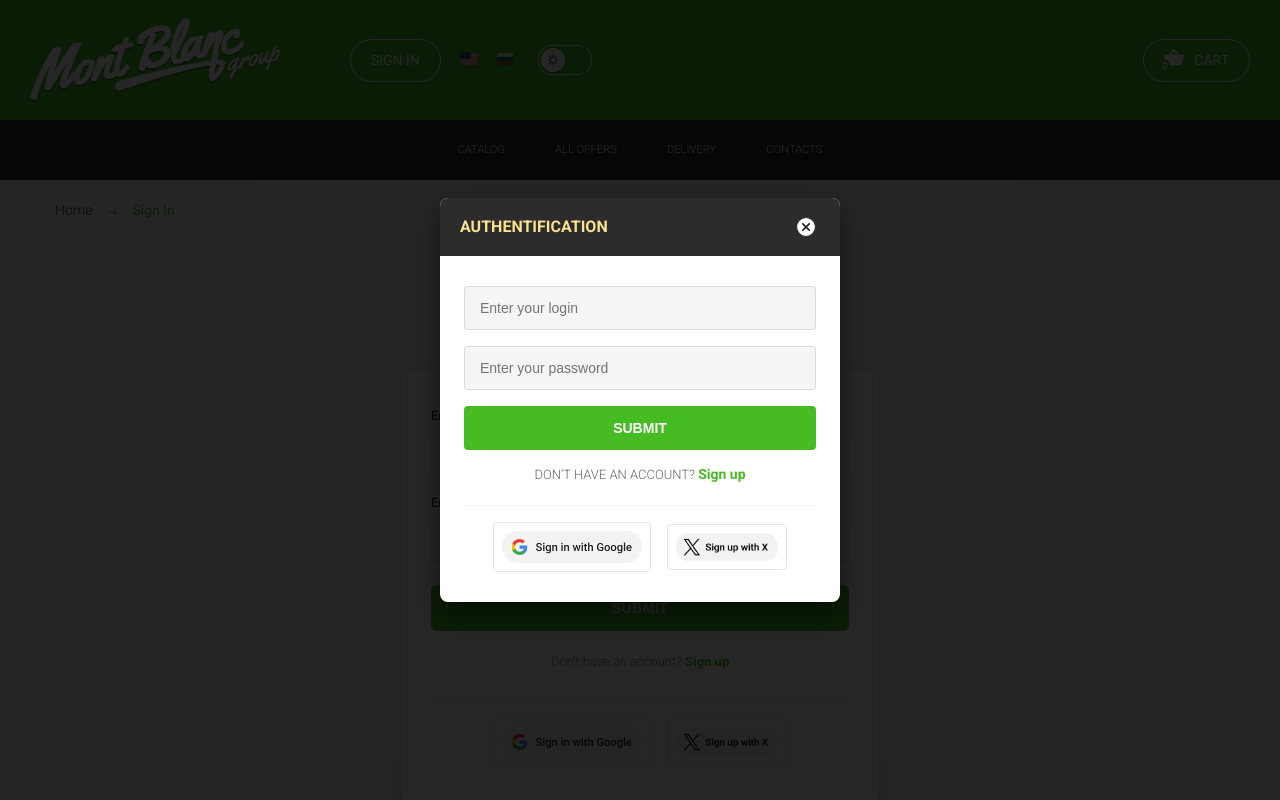
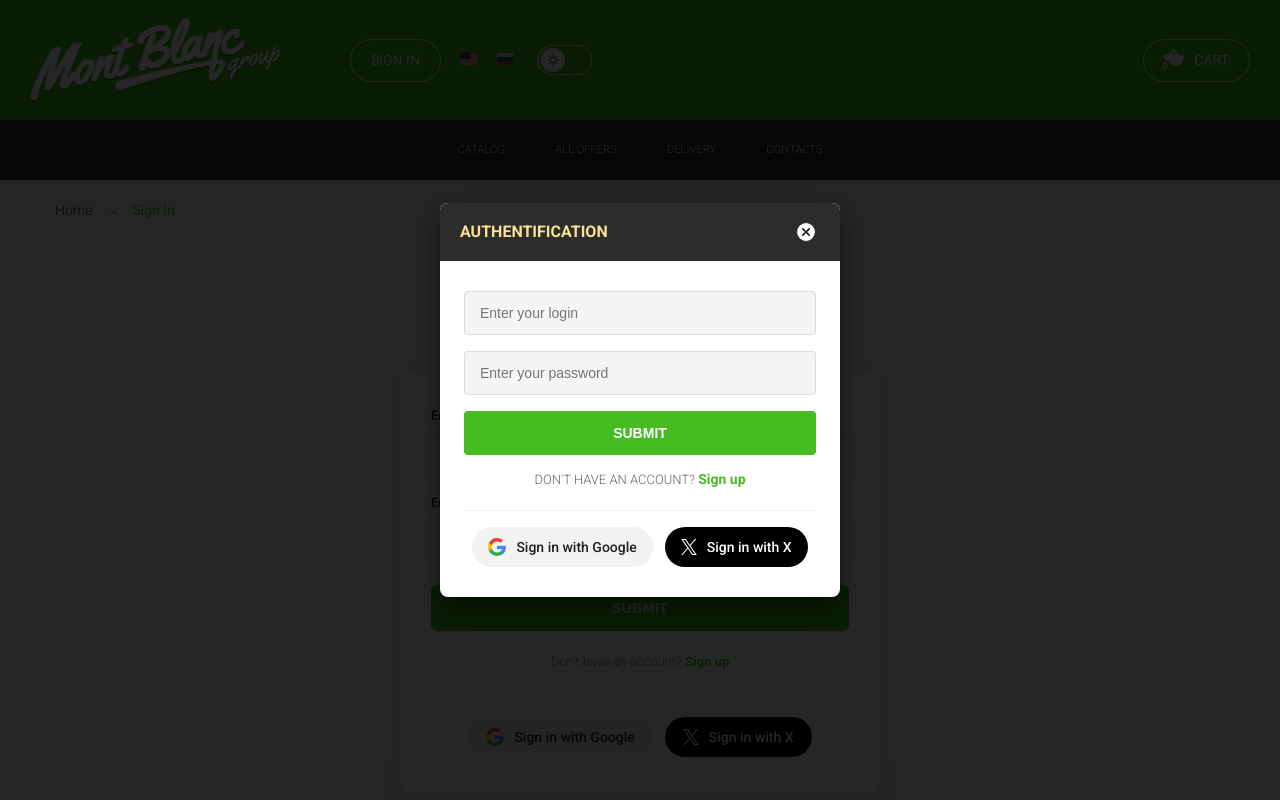
Before and after one commit to erythroai-droid/Montblanc, a Next.js app in the folder frontend/: page /sign-in in a window 1280 px wide. Both pictures are taken after a click on the button "SIGN IN". Shown: the top 800 px of the page. Built offline with nearby package versions, Linux system fonts and the light colour scheme; no server answers.

Commit message:
style(auth): standard google and x buttons without border and hover shadows

```diff
--- a/frontend/src/components/ModalOverlay/ModalOverlay.jsx
+++ b/frontend/src/components/ModalOverlay/ModalOverlay.jsx
@@ -106,25 +106,26 @@ const ModalOverlay = ({ isOverlayOpen, onCloseOverlay }) => {
 							<div className={styles.oauthButtons}>
 								<a
 									href="/oauth2/authorization/google"
-									className={styles.oauthBtn}
+									className={styles.googleBtn}
 									aria-label="Sign in with Google"
 								>
-									<img
-										src="/images/signin-assets/google_signin.svg"
-										alt="Sign in with Google"
-										className={styles.oauthImg}
-									/>
+									<svg className={styles.oauthIcon} viewBox="0 0 24 24" width="18" height="18" aria-hidden="true">
+										<path fill="#4285F4" d="M23.745 12.27c0-.7-.06-1.4-.19-2.07H12v4.51h6.6c-.29 1.52-1.14 2.82-2.4 3.68v3.05h3.88c2.27-2.09 3.665-5.17 3.665-9.17Z"/>
+										<path fill="#34A853" d="M12 24c3.24 0 5.95-1.08 7.93-2.91l-3.88-3.05c-1.08.72-2.45 1.16-4.05 1.16-3.12 0-5.77-2.1-6.72-4.93H1.25v3.15C3.26 21.36 7.33 24 12 24Z"/>
+										<path fill="#FBBC05" d="M5.28 14.27c-.25-.72-.38-1.49-.38-2.27s.13-1.55.38-2.27V6.58H1.25C.45 8.18 0 9.98 0 12s.45 3.82 1.25 5.42l4.03-3.15Z"/>
+										<path fill="#EA4335" d="M12 4.75c1.77 0 3.35.61 4.6 1.8l3.42-3.42C17.95 1.19 15.24 0 12 0 7.33 0 3.26 2.64 1.25 6.58l4.03 3.15c.95-2.83 3.6-4.98 6.72-4.98Z"/>
+									</svg>
+									<span>{intl.formatMessage({ id: "sign_in_with_google", defaultMessage: "Sign in with Google" })}</span>
 								</a>
 								<a
 									href="/oauth2/authorization/twitter"
-									className={`${styles.oauthBtn} ${styles.oauthXBtn}`}
+									className={styles.xBtn}
 									aria-label="Sign in with X"
 								>
-									<img
-										src="/images/x-logo/web_neutral_X.png"
-										alt="Sign in with X"
-										className={`${styles.oauthImg} ${styles.oauthXImg}`}
-									/>
+									<svg className={styles.oauthIcon} viewBox="0 0 1200 1227" width="16" height="16" fill="currentColor" aria-hidden="true">
+										<path d="M714.163 519.284L1160.89 0H1055.03L667.137 450.887L357.328 0H0L468.492 681.821L0 1226.37H105.866L515.491 750.218L842.672 1226.37H1200L714.137 519.284H714.163ZM569.165 687.828L521.697 619.934L144.011 79.6944H306.615L611.412 515.685L658.88 583.579L1055.08 1150.3H892.476L569.165 687.854V687.828Z"/>
+									</svg>
+									<span>{intl.formatMessage({ id: "sign_in_with_x", defaultMessage: "Sign in with X" })}</span>
 								</a>
 							</div>
 						</div>
--- a/frontend/src/components/ModalOverlay/ModalOverlay.module.scss
+++ b/frontend/src/components/ModalOverlay/ModalOverlay.module.scss
@@ -126,37 +126,81 @@
 
   .oauthButtons {
     display: flex;
-    gap: 16px;
+    gap: 12px;
     justify-content: center;
     align-items: center;
+    flex-wrap: wrap;
   }
 
-  .oauthBtn {
-    display: flex;
+  .googleBtn,
+  .xBtn {
+    display: inline-flex;
     align-items: center;
     justify-content: center;
+    gap: 10px;
+    height: 40px;
+    padding: 0 16px;
+    border-radius: 20px;
+    font-size: 14px;
+    font-weight: 500;
+    line-height: 1;
     text-decoration: none;
-    box-sizing: border-box;
-    padding: 8px;
-    border-radius: 4px;
-    background: #ffffff;
-    border: 1px solid rgba(0, 0, 0, 0.1);
-    transition: opacity 0.2s, box-shadow 0.2s;
+    border: none;
+    box-shadow: none;
+    outline: none;
+    cursor: pointer;
+    transition: background-color 0.2s ease, opacity 0.2s ease;
+    user-select: none;
+    white-space: nowrap;
 
     &:hover {
-      opacity: 0.9;
-      box-shadow: 0 2px 8px rgba(0, 0, 0, 0.1);
+      box-shadow: none;
     }
   }
 
-  .oauthImg {
-    display: block;
-    height: 32px;
-    width: auto;
-    vertical-align: middle;
+  .googleBtn {
+    background-color: #f2f2f2;
+    color: #1f1f1f;
+
+    &:hover {
+      background-color: #e5e5e5;
+    }
+
+    &:active {
+      background-color: #dcdcdc;
+    }
   }
 
-  .oauthXImg {
-    height: 28px;
+  .xBtn {
+    background-color: #000000;
+    color: #ffffff;
+
+    &:hover {
+      background-color: #222222;
+    }
+
+    &:active {
+      background-color: #333333;
+    }
+  }
+
+  .oauthIcon {
+    display: block;
+    flex-shrink: 0;
   }
 }
+
+:global(html[data-theme="dark"]) {
+  .xBtn {
+    background-color: #ffffff;
+    color: #000000;
+
+    &:hover {
+      background-color: #e5e5e5;
+    }
+
+    &:active {
+      background-color: #dcdcdc;
+    }
+  }
+}
--- a/frontend/src/components/SignInContainer/AuthContainer.module.scss
+++ b/frontend/src/components/SignInContainer/AuthContainer.module.scss
@@ -145,37 +145,81 @@
 
   .oauthButtons {
     display: flex;
-    gap: 16px;
+    gap: 12px;
     justify-content: center;
     align-items: center;
+    flex-wrap: wrap;
   }
 
-  .oauthBtn {
-    display: flex;
+  .googleBtn,
+  .xBtn {
+    display: inline-flex;
     align-items: center;
     justify-content: center;
+    gap: 10px;
+    height: 40px;
+    padding: 0 18px;
+    border-radius: 20px;
+    font-size: 14px;
+    font-weight: 500;
+    line-height: 1;
     text-decoration: none;
-    box-sizing: border-box;
-    padding: 8px;
-    border-radius: 4px;
-    background: var(--app-surface, #ffffff);
-    border: 1px solid rgba(0, 0, 0, 0.1);
-    transition: opacity 0.2s, box-shadow 0.2s;
+    border: none;
+    box-shadow: none;
+    outline: none;
+    cursor: pointer;
+    transition: background-color 0.2s ease, opacity 0.2s ease;
+    user-select: none;
+    white-space: nowrap;
 
     &:hover {
-      opacity: 0.9;
-      box-shadow: 0 2px 8px rgba(0, 0, 0, 0.1);
+      box-shadow: none;
     }
   }
 
-  .oauthImg {
-    display: block;
-    height: 32px;
-    width: auto;
-    vertical-align: middle;
+  .googleBtn {
+    background-color: #f2f2f2;
+    color: #1f1f1f;
+
+    &:hover {
+      background-color: #e5e5e5;
+    }
+
+    &:active {
+      background-color: #dcdcdc;
+    }
   }
 
-  .oauthXImg {
-    height: 28px;
+  .xBtn {
+    background-color: #000000;
+    color: #ffffff;
+
+    &:hover {
+      background-color: #222222;
+    }
+
+    &:active {
+      background-color: #333333;
+    }
+  }
+
+  .oauthIcon {
+    display: block;
+    flex-shrink: 0;
   }
 }
+
+:global(html[data-theme="dark"]) {
+  .xBtn {
+    background-color: #ffffff;
+    color: #000000;
+
+    &:hover {
+      background-color: #e5e5e5;
+    }
+
+    &:active {
+      background-color: #dcdcdc;
+    }
+  }
+}
--- a/frontend/src/components/SignInContainer/SignInContainer.jsx
+++ b/frontend/src/components/SignInContainer/SignInContainer.jsx
@@ -124,25 +124,26 @@ const SignInContainer = () => {
 					<div className={styles.oauthButtons}>
 						<a
 							href="/oauth2/authorization/google"
-							className={styles.oauthBtn}
+							className={styles.googleBtn}
 							aria-label="Sign in with Google"
 						>
-							<img
-								src="/images/signin-assets/google_signin.svg"
-								alt="Sign in with Google"
-								className={styles.oauthImg}
-							/>
+							<svg className={styles.oauthIcon} viewBox="0 0 24 24" width="18" height="18" aria-hidden="true">
+								<path fill="#4285F4" d="M23.745 12.27c0-.7-.06-1.4-.19-2.07H12v4.51h6.6c-.29 1.52-1.14 2.82-2.4 3.68v3.05h3.88c2.27-2.09 3.665-5.17 3.665-9.17Z"/>
+								<path fill="#34A853" d="M12 24c3.24 0 5.95-1.08 7.93-2.91l-3.88-3.05c-1.08.72-2.45 1.16-4.05 1.16-3.12 0-5.77-2.1-6.72-4.93H1.25v3.15C3.26 21.36 7.33 24 12 24Z"/>
+								<path fill="#FBBC05" d="M5.28 14.27c-.25-.72-.38-1.49-.38-2.27s.13-1.55.38-2.27V6.58H1.25C.45 8.18 0 9.98 0 12s.45 3.82 1.25 5.42l4.03-3.15Z"/>
+								<path fill="#EA4335" d="M12 4.75c1.77 0 3.35.61 4.6 1.8l3.42-3.42C17.95 1.19 15.24 0 12 0 7.33 0 3.26 2.64 1.25 6.58l4.03 3.15c.95-2.83 3.6-4.98 6.72-4.98Z"/>
+							</svg>
+							<span>{intl.formatMessage({ id: "sign_in_with_google", defaultMessage: "Sign in with Google" })}</span>
 						</a>
 						<a
 							href="/oauth2/authorization/twitter"
-							className={`${styles.oauthBtn} ${styles.oauthXBtn}`}
+							className={styles.xBtn}
 							aria-label="Sign in with X"
 						>
-							<img
-								src="/images/x-logo/web_neutral_X.png"
-								alt="Sign in with X"
-								className={`${styles.oauthImg} ${styles.oauthXImg}`}
-							/>
+							<svg className={styles.oauthIcon} viewBox="0 0 1200 1227" width="16" height="16" fill="currentColor" aria-hidden="true">
+								<path d="M714.163 519.284L1160.89 0H1055.03L667.137 450.887L357.328 0H0L468.492 681.821L0 1226.37H105.866L515.491 750.218L842.672 1226.37H1200L714.137 519.284H714.163ZM569.165 687.828L521.697 619.934L144.011 79.6944H306.615L611.412 515.685L658.88 583.579L1055.08 1150.3H892.476L569.165 687.854V687.828Z"/>
+							</svg>
+							<span>{intl.formatMessage({ id: "sign_in_with_x", defaultMessage: "Sign in with X" })}</span>
 						</a>
 					</div>
 				</div>
--- a/frontend/src/i18n/messages.jsx
+++ b/frontend/src/i18n/messages.jsx
@@ -10,6 +10,8 @@ const messages = {
 		delivery: "delivery",
 		contacts: "contacts",
 		sign_in: "sign in",
+		sign_in_with_google: "Sign in with Google",
+		sign_in_with_x: "Sign in with X",
 		cart: "cart",
 		store_open: "Store Open",
 		daily_from: "daily from",
@@ -84,6 +86,8 @@ const messages = {
 		delivery: "доставка",
 		contacts: "контакты",
 		sign_in: "авторизация",
+		sign_in_with_google: "Войти через Google",
+		sign_in_with_x: "Войти через X",
 		cart: "корзина",
 		store_open: "Магазин Открыт",
 		daily_from: "каждый день с",
```
